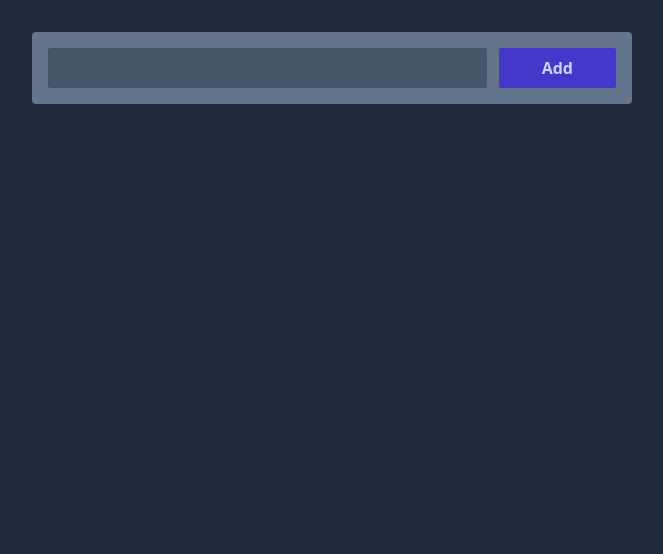
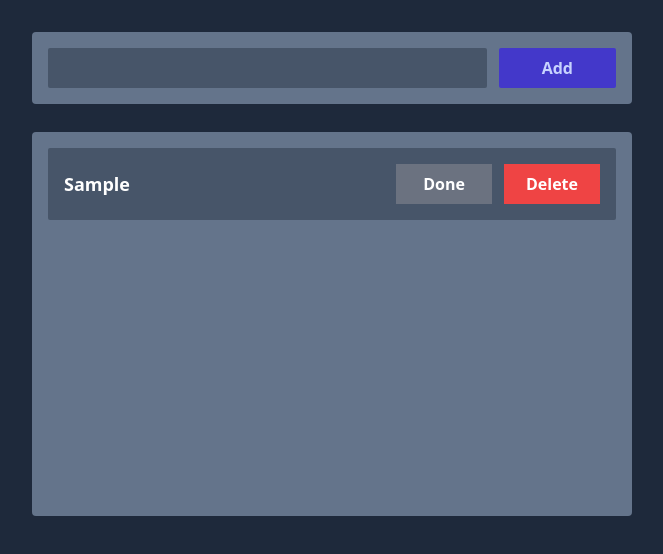
Before and after one commit to mpoweredo/react-typescript-todo-app, a React (Vite) app: page / in a window 1280 px wide. Both pictures are taken after typing "Sample" into the empty fields and a click on the button "Add". Shown: the top 554 px of the page, without its empty margins (308-971 px from the left). Built offline with nearby package versions, Linux system fonts and the light colour scheme.

Commit message:
Added TodosList and TodoItem

```diff
--- a/src/App.tsx
+++ b/src/App.tsx
@@ -1,10 +1,12 @@
 import TodoForm from "./components/TodoForm"
+import TodosLists from "./components/TodosLists"
 
 function App() {
 
   return (
-    <div className="App bg-slate-800 h-screen w-100 py-8 px-3 sm:px-10 flex items-start justify-center">
+    <div className="App bg-slate-800 h-screen w-100 py-8 px-3 sm:px-10 flex flex-col gap-7 items-center justify-start">
       <TodoForm />
+      <TodosLists />
     </div>
   )
 }
--- a/src/components/TodoForm.tsx
+++ b/src/components/TodoForm.tsx
@@ -1,9 +1,11 @@
 import React, { useRef } from 'react'
+import { Todos } from '../store/TodoContext'
 
 import { Todo } from '../types/types'
 
 const TodoForm = () => {
     const todoInputRef = useRef<HTMLInputElement>(null)
+    const {addTodo} = Todos()
 
     const submitHandler = (e: React.FormEvent<HTMLFormElement>) => {
         e.preventDefault()
@@ -12,10 +14,12 @@ const TodoForm = () => {
 
         const todoObj: Todo = {
             title: todoTitle,
-            done: false
+            done: false,
+            id: Math.random() // not really unique but for personal project is fine
         }
 
         todoInputRef!.current!.value = ''
+        addTodo(todoObj)
     }
 
   return (
--- /dev/null
+++ b/src/components/TodoItem.tsx
@@ -0,0 +1,19 @@
+import { Todo } from '../types/types';
+
+const TodoItem = ({ title, done, id }: Todo) => {
+	return (
+		<li className='bg-slate-600 rounded-sm w-100 h-auto px-4 py-4 text-white'>
+			<div className='flex justify-between items-center'>
+				<div>
+					<h1 className='font-semibold text-lg'>{title}</h1>
+				</div>
+				<div className='flex gap-3'>
+					<button className={`${done === false ? 'bg-gray-500' : 'bg-emerald-500'} w-24 h-10 font-semibold`}>{done === true ? 'Undone' : 'Done'}</button>
+					<button className='bg-red-500 w-24 h-10 font-semibold'>Delete</button>
+				</div>
+			</div>
+		</li>
+	);
+};
+
+export default TodoItem;
--- /dev/null
+++ b/src/components/TodosLists.tsx
@@ -0,0 +1,19 @@
+import { Todos } from '../store/TodoContext';
+import { Todo } from '../types/types';
+import TodoItem from './TodoItem';
+
+const TodosLists = () => {
+	const { todos } = Todos();
+
+	const list = todos.map(todo => (
+		<TodoItem title={todo.title} done={todo.done} id={todo.id} key={todo.id} />
+	));
+
+	return (
+		<div className='bg-slate-500 rounded w-full md:w-2/3 xl:w-2/4 p-4 h-96'>
+			<ul className='w-100 flex flex-col gap-3'>{list}</ul>
+		</div>
+	);
+};
+
+export default TodosLists;
--- a/src/main.tsx
+++ b/src/main.tsx
@@ -1,10 +1,13 @@
-import React from 'react'
-import ReactDOM from 'react-dom/client'
-import App from './App'
-import './index.css'
+import React from 'react';
+import ReactDOM from 'react-dom/client';
+import App from './App';
+import './index.css';
+import { TodoContextProvider } from './store/TodoContext';
 
 ReactDOM.createRoot(document.getElementById('root') as HTMLElement).render(
-  <React.StrictMode>
-    <App />
-  </React.StrictMode>
-)
+	<React.StrictMode>
+		<TodoContextProvider>
+			<App />
+		</TodoContextProvider>
+	</React.StrictMode>
+);
--- a/src/store/TodoContext.tsx
+++ b/src/store/TodoContext.tsx
@@ -1,7 +1,7 @@
 import { createContext, PropsWithChildren, useContext, useState } from "react"
 import { Todo, TodosContextValue } from "../types/types"
 
-const TodoContext = createContext<TodosContextValue | undefined>(undefined)
+const TodoContext = createContext<TodosContextValue| null>(null)
 
 export const TodoContextProvider = ({children}: PropsWithChildren) => {
     const [todos, setTodos] = useState<Todo[]>([])
@@ -10,11 +10,12 @@ export const TodoContextProvider = ({children}: PropsWithChildren) => {
         setTodos(prevTodos => ([...prevTodos, todo]))
     }
 
+
     return <TodoContext.Provider value={{todos, addTodo}}>
         {children}
     </TodoContext.Provider>
 }
 
 export const Todos = () => {
-    return useContext(TodoContext)
+    return useContext(TodoContext) as TodosContextValue
 }
--- a/src/types/types.tsx
+++ b/src/types/types.tsx
@@ -1,6 +1,7 @@
 export type Todo = {
 	title: string;
 	done: boolean;
+	id: number
 };
 
 export type TodosContextValue = {
```
